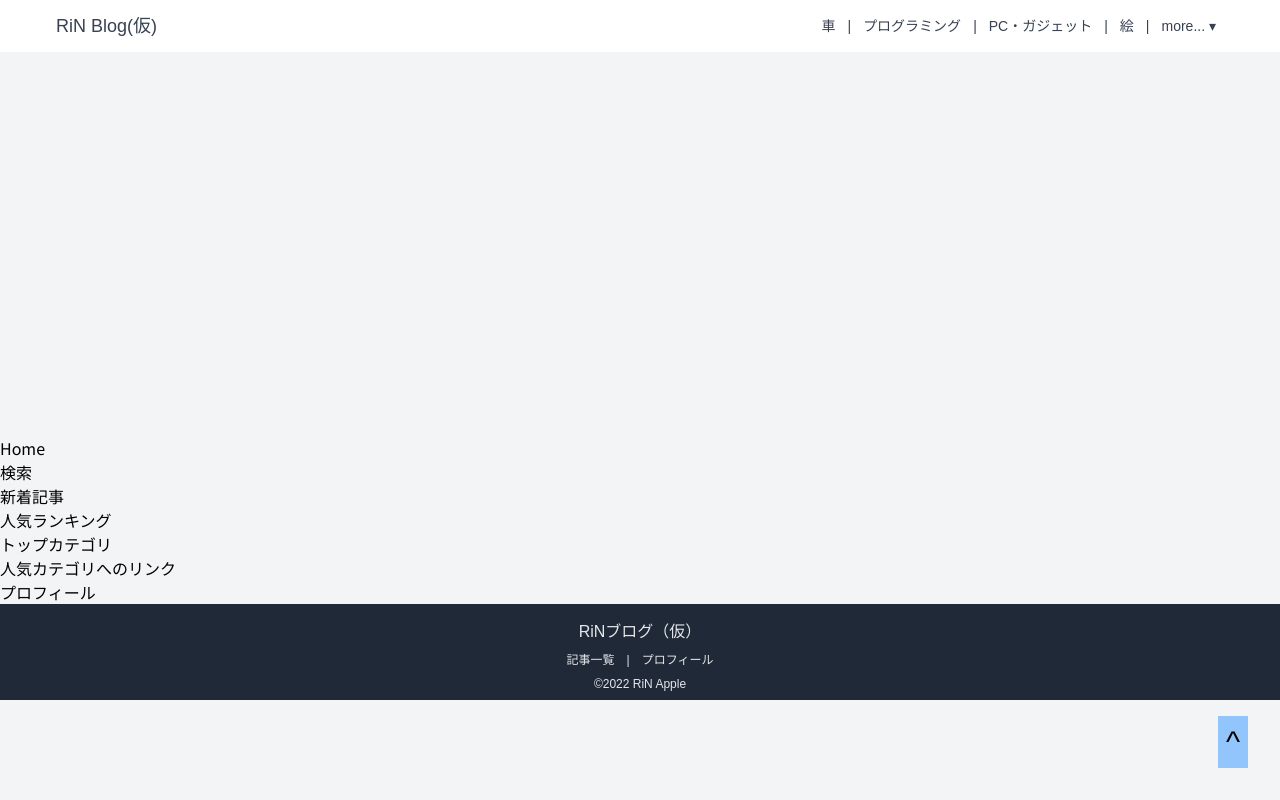
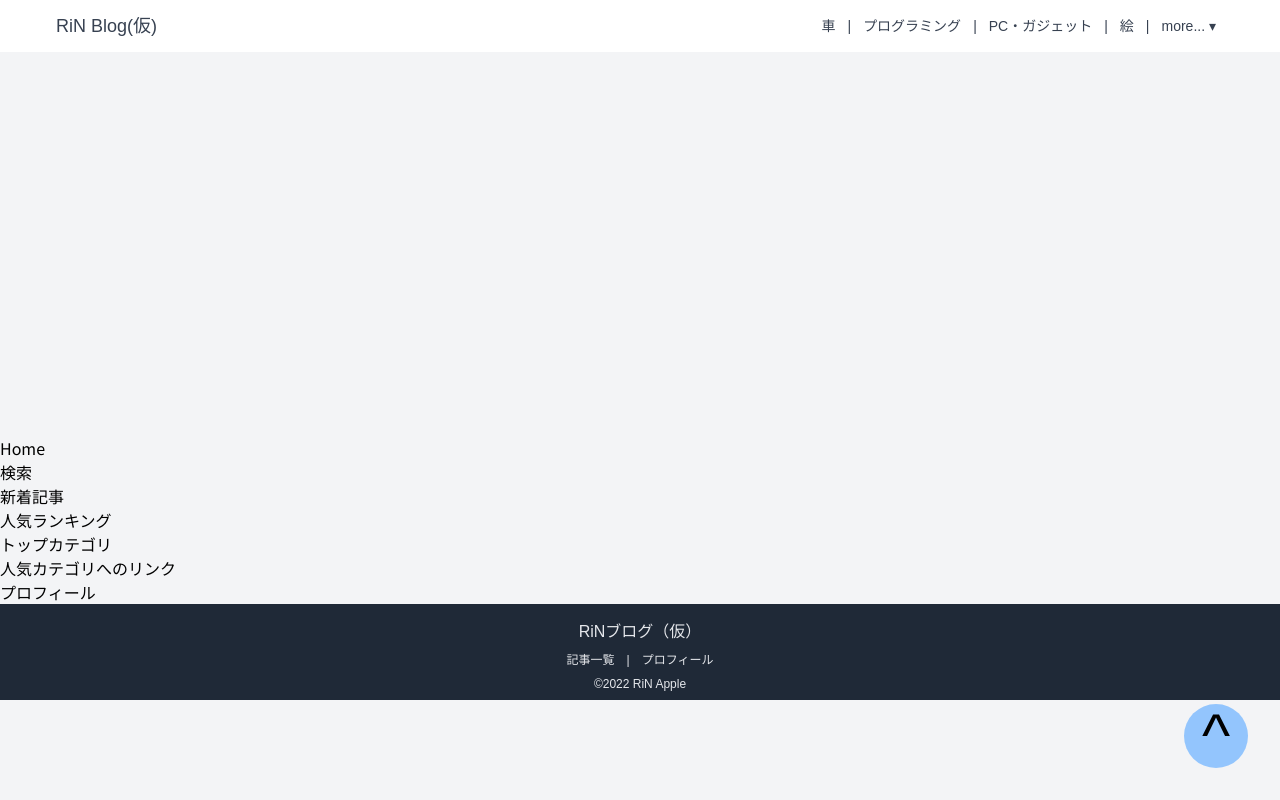
Before and after one commit to RiN-Apple/rin-apple-blog, a Next.js app: page / in a window 1280 px wide. Built offline with nearby package versions, Linux system fonts and the light colour scheme.

Commit message:
[update]: スクロールボタンのデザインを円形

```diff
--- a/components/ScrollToTopButton.tsx
+++ b/components/ScrollToTopButton.tsx
@@ -10,7 +10,7 @@ const ScrollToTopButton: NextPage = () => {
   return (
     <div className='relative'>
       <button
-        className='fixed right-8 bottom-8 p-2 font-notoserif text-lg bg-blue-300 hover:bg-blue-200 sm:text-3xl'
+        className='fixed right-8 bottom-8 justify-center items-center w-16 h-16 font-notoserif text-6xl bg-blue-300 hover:bg-blue-200 rounded-full'
         onClick={scrollToTop}
       >
         ^
```
